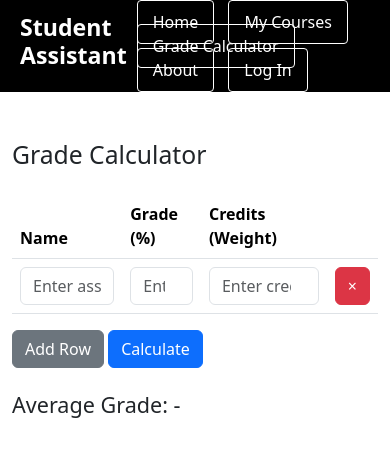
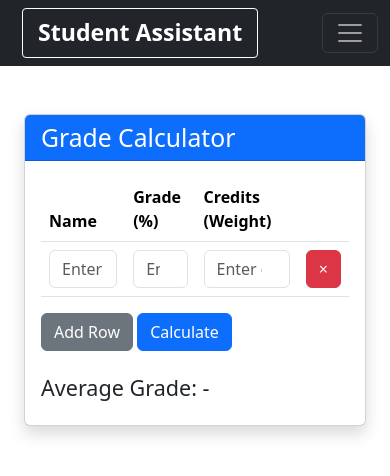
Before and after one commit to lordmitrii/StudentAssistant, a Django app: page /calculator/ in a window 390 px wide. Shown: the top 476 px of the page. Run offline with Django 5.2, Linux system fonts and the light colour scheme.

Commit message:
added responsive navbar that collapses and some css

```diff
--- a/templates/assistant_app/base.html
+++ b/templates/assistant_app/base.html
@@ -4,6 +4,7 @@
 <html lang="en">
 <head>
     <meta charset="UTF-8">
+    <meta name="viewport" content="width=device-width, initial-scale=1.0">
     <link rel="stylesheet" href="{% static 'style.css' %}">
     <link href="https://cdn.jsdelivr.net/npm/bootstrap@5.3.3/dist/css/bootstrap.min.css" rel="stylesheet" integrity="sha384-QWTKZyjpPEjISv5WaRU9OFeRpok6YctnYmDr5pNlyT2bRjXh0JMhjY6hW+ALEwIH" crossorigin="anonymous">
     {% block css_block %}
@@ -11,25 +12,44 @@
     <title>{% block title %}Default Title{% endblock %}</title>
 </head>
 <body>
-    <header>
-        <a href="{% url 'assistant_app:home' %}" class="text-decoration-none text-white">
-            <h3 class="fw-bold">Student Assistant</h3>
-        </a>
-        <nav>
-            <a href="{% url 'assistant_app:home' %}">Home</a>
-                <a href="{% url 'assistant_app:courses'%}">My Courses</a>
-                <a href="{% url 'assistant_app:calculator'%}">Grade Calculator</a>
-                <a href="{% url 'assistant_app:about'%}">About</a>
-
-            {% if user.is_authenticated %}
-                <a href="{% url 'assistant_app:account'%}">Account</a>
-            {% else %}
-                <a href="{% url 'assistant_app:login' %}">Log In</a>
-            {% endif %}
+    <nav class="navbar navbar-expand-lg navbar-dark bg-dark">
+        <div class="container-fluid">
+            <a href="{% url 'assistant_app:home' %}">
+                <h3 class="fw-bold mb-0">Student Assistant</h3>
+            </a>
+            <button class="navbar-toggler" type="button" data-bs-toggle="collapse" data-bs-target="#navbarNav" aria-controls="navbarNav" aria-expanded="false" aria-label="Toggle navigation">
+                <span class="navbar-toggler-icon"></span>
+            </button>
+            <div class="collapse navbar-collapse" id="navbarNav">
+                <ul class="navbar-nav ms-auto">
+                    <li class="nav-item">
+                        <a class="nav-link" href="{% url 'assistant_app:home' %}">Home</a>
+                    </li>
+                    <li class="nav-item">
+                        <a class="nav-link" href="{% url 'assistant_app:courses' %}">My Courses</a>
+                    </li>
+                    <li class="nav-item">
+                        <a class="nav-link" href="{% url 'assistant_app:calculator' %}">Grade Calculator</a>
+                    </li>
+                    <li class="nav-item">
+                        <a class="nav-link" href="{% url 'assistant_app:about' %}">About</a>
+                    </li>
+                    {% if user.is_authenticated %}
+                    <li class="nav-item">
+                        <a class="nav-link" href="{% url 'assistant_app:account' %}">Account</a>
+                    </li>
+                    {% else %}
+                    <li class="nav-item">
+                        <a class="nav-link" href="{% url 'assistant_app:login' %}">Log In</a>
+                    </li>
+                    {% endif %}
+                </ul>
+            </div>
+        </div>
         </nav>
     </header>
 
-    <main>
+    <main class="container mt-4">
         {% block content %}{% endblock %}
     </main>
 
--- a/templates/assistant_app/calculator.html
+++ b/templates/assistant_app/calculator.html
@@ -5,10 +5,14 @@
 
 {% block content %}
   <div class="container mt-5">
-      <h2 class="mb-4">Grade Calculator</h2>
+    <div class="card shadow">
+      <div class="card-header bg-primary text-white">
+          <h2 class="mb-0">Grade Calculator</h2>
+      </div>
+      <div class="card-body">
       <form id="calculator-form">
-          <table class="table" id="grades-table">
-              <thead>
+          <table class="table table-hover" id="grades-table">
+              <thead class ="thead-light">
                   <tr>
                       <th>Name</th>
                       <th>Grade (%)</th>
--- a/templates/assistant_app/courses.html
+++ b/templates/assistant_app/courses.html
@@ -29,8 +29,8 @@
       {% if courses %}
         {% for course in courses %}
           <div class="col-md-12 mb-3">
-            <div class="card">
-              <div class="card-header">
+            <div class="card shadow">
+              <div class="card-header bg-primary text-white">
                 <h5 class="mb-0">{{ course.course_name }}</h5>
               </div>
               <div class="card-body ">
```
